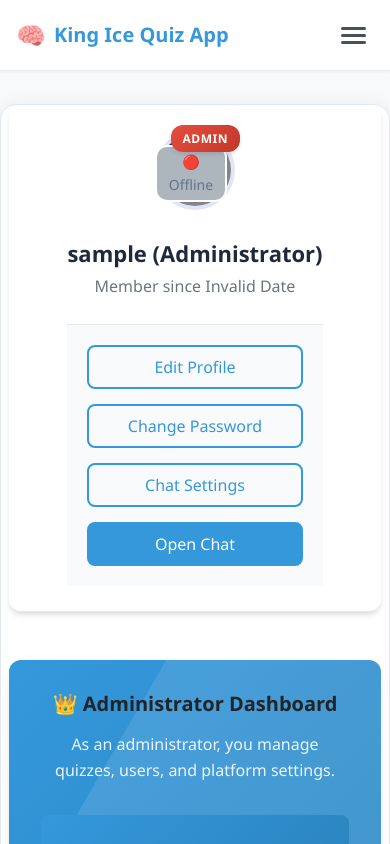
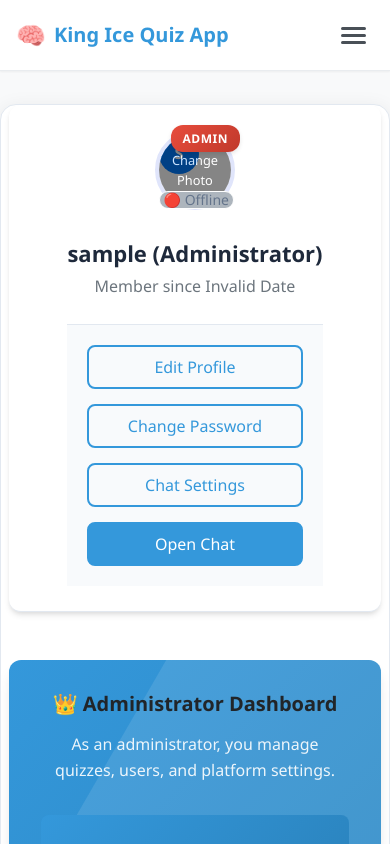
Before and after one commit to Kingice97/King-Ice-Quiz-App-Frontend, a React (Create React App) app: page /profile in a window 390 px wide. Shown: the top 844 px of the page. Built offline with nearby package versions, Linux system fonts and the light colour scheme; no server answers; sample sign-in values are in the browser's storage.

Commit message:
fix: Restore centered profile layout and clean avatar display
- Revert to original centered layout with proper container
- Remove background layers from avatar container

```diff
--- a/src/pages/Profile/Profile.css
+++ b/src/pages/Profile/Profile.css
@@ -8,11 +8,12 @@
   background: var(--gray-900);
 }
 
-/* RESTORED: Proper container for centering */
+/* FIXED: Ensure proper desktop width */
 .profile-container {
   max-width: 1200px;
   margin: 0 auto;
   padding: 0 var(--spacing-md);
+  width: 100%;
 }
 
 .profile-header {
@@ -36,7 +37,6 @@
   position: relative;
 }
 
-/* FIXED: Clean avatar container - no background layers */
 .avatar-container {
   position: relative;
   width: 120px;
@@ -57,7 +57,6 @@
   opacity: 1;
 }
 
-/* FIXED: Profile picture fills the circle completely */
 .profile-picture {
   width: 100%;
   height: 100%;
@@ -95,19 +94,21 @@
   color: var(--white);
 }
 
-/* FIXED: Better online status positioning */
+/* FIXED: Better online status that doesn't cover the picture */
 .online-status {
   position: absolute;
-  bottom: 8px;
-  right: 8px;
-  background: rgba(0, 0, 0, 0.9);
+  bottom: 5px;
+  right: 5px;
+  background: rgba(0, 0, 0, 0.85);
   color: white;
-  padding: 4px 8px;
-  border-radius: 12px;
-  font-size: 0.7rem;
-  font-weight: 500;
+  padding: 3px 8px;
+  border-radius: 10px;
+  font-size: 0.65rem;
+  font-weight: 600;
   z-index: 2;
   border: 2px solid var(--white);
+  min-width: auto;
+  line-height: 1;
 }
 
 .online-status.online {
@@ -150,7 +151,6 @@
   flex-wrap: wrap;
 }
 
-/* Admin Badge */
 .admin-badge {
   position: absolute;
   top: -5px;
@@ -167,7 +167,6 @@
   z-index: 2;
 }
 
-/* Profile Stats */
 .profile-stats {
   display: grid;
   grid-template-columns: repeat(auto-fit, minmax(200px, 1fr));
@@ -214,7 +213,6 @@
   color: var(--gray-400);
 }
 
-/* Admin Stats Message */
 .admin-stats-message {
   margin-bottom: var(--spacing-2xl);
 }
@@ -295,7 +293,6 @@
   opacity: 0.9;
 }
 
-/* Profile Tabs */
 .profile-tabs {
   display: flex;
   background: var(--white);
@@ -350,7 +347,6 @@
   background: var(--gray-700);
 }
 
-/* Tab Content */
 .tab-content {
   background: var(--white);
   border-radius: var(--border-radius-xl);
@@ -363,7 +359,6 @@
   background: var(--gray-800);
 }
 
-/* Info Section */
 .info-section {
   margin-bottom: var(--spacing-2xl);
 }
@@ -437,7 +432,6 @@
   color: var(--danger-color);
 }
 
-/* Chat Status */
 .chat-status.connected {
   color: var(--success-color);
   font-weight: 600;
@@ -448,7 +442,6 @@
   font-weight: 600;
 }
 
-/* Admin Message */
 .admin-message {
   background: linear-gradient(135deg, rgba(102, 126, 234, 0.05) 0%, rgba(118, 75, 162, 0.05) 100%);
   padding: var(--spacing-xl);
@@ -483,7 +476,10 @@
   color: var(--gray-400);
 }
 
-/* Bio Section */
+.bio-section {
+  margin-bottom: var(--spacing-2xl);
+}
+
 .bio-section h3 {
   color: var(--gray-900);
   margin-bottom: var(--spacing-lg);
@@ -507,7 +503,6 @@
   color: var(--gray-400);
 }
 
-/* Results List */
 .results-list {
   display: flex;
   flex-direction: column;
@@ -591,7 +586,10 @@
   color: var(--gray-400);
 }
 
-/* Admin Management */
+.admin-management {
+  margin-bottom: var(--spacing-2xl);
+}
+
 .admin-management h3 {
   color: var(--gray-900);
   margin-bottom: var(--spacing-xl);
@@ -657,7 +655,6 @@
   word-wrap: break-word;
 }
 
-/* Empty State */
 .empty-state {
   text-align: center;
   padding: var(--spacing-2xl);
@@ -668,7 +665,6 @@
   color: var(--gray-400);
 }
 
-/* Stats Loading */
 .stats-loading {
   display: flex;
   justify-content: center;
@@ -677,7 +673,6 @@
   margin-bottom: var(--spacing-2xl);
 }
 
-/* Forms */
 .profile-form,
 .password-form {
   display: flex;
@@ -693,7 +688,6 @@
   flex-wrap: wrap;
 }
 
-/* Message Styles */
 .message {
   padding: 12px 16px;
   border-radius: 8px;
@@ -713,20 +707,18 @@
   border: 1px solid #f5c6cb;
 }
 
-/* Loading states for buttons */
 .btn:disabled {
   opacity: 0.6;
   cursor: not-allowed;
 }
 
-/* Small text for additional info */
 .small-text {
   font-size: var(--font-size-sm);
   opacity: 0.8;
   margin-top: var(--spacing-sm);
 }
 
-/* Mobile Styles */
+/* FIXED: Mobile styles - only apply below 768px */
 @media (max-width: 768px) {
   .profile-page {
     padding: var(--spacing-lg) 0;
@@ -741,6 +733,27 @@
     text-align: center;
     gap: var(--spacing-lg);
     padding: var(--spacing-xl);
+  }
+
+  /* FIXED: Mobile avatar with proper online status */
+  .profile-avatar {
+    position: relative;
+    margin-bottom: 15px;
+  }
+
+  .avatar-container {
+    width: 100px;
+    height: 100px;
+    margin: 0 auto;
+  }
+
+  /* FIXED: Mobile online status - smaller and better positioned */
+  .online-status {
+    bottom: 2px;
+    right: 2px;
+    font-size: 0.6rem;
+    padding: 2px 6px;
+    border-width: 1px;
   }
 
   .profile-stats {
@@ -790,16 +803,11 @@
     padding: var(--spacing-lg);
   }
 
-  .avatar-container {
-    width: 100px;
-    height: 100px;
-  }
-
   .avatar-placeholder {
     font-size: var(--font-size-xl);
   }
 
-  /* FIXED: Mobile profile picture upload indication */
+  /* Show upload hint on mobile */
   .avatar-container .avatar-overlay {
     opacity: 0.8;
     background: rgba(0, 0, 0, 0.6);
@@ -845,4 +853,12 @@
   .admin-message-card h3 {
     font-size: var(--font-size-xl);
   }
+
+  /* Extra small mobile online status */
+  .online-status {
+    bottom: 1px;
+    right: 1px;
+    font-size: 0.55rem;
+    padding: 1px 4px;
+  }
 }
```
